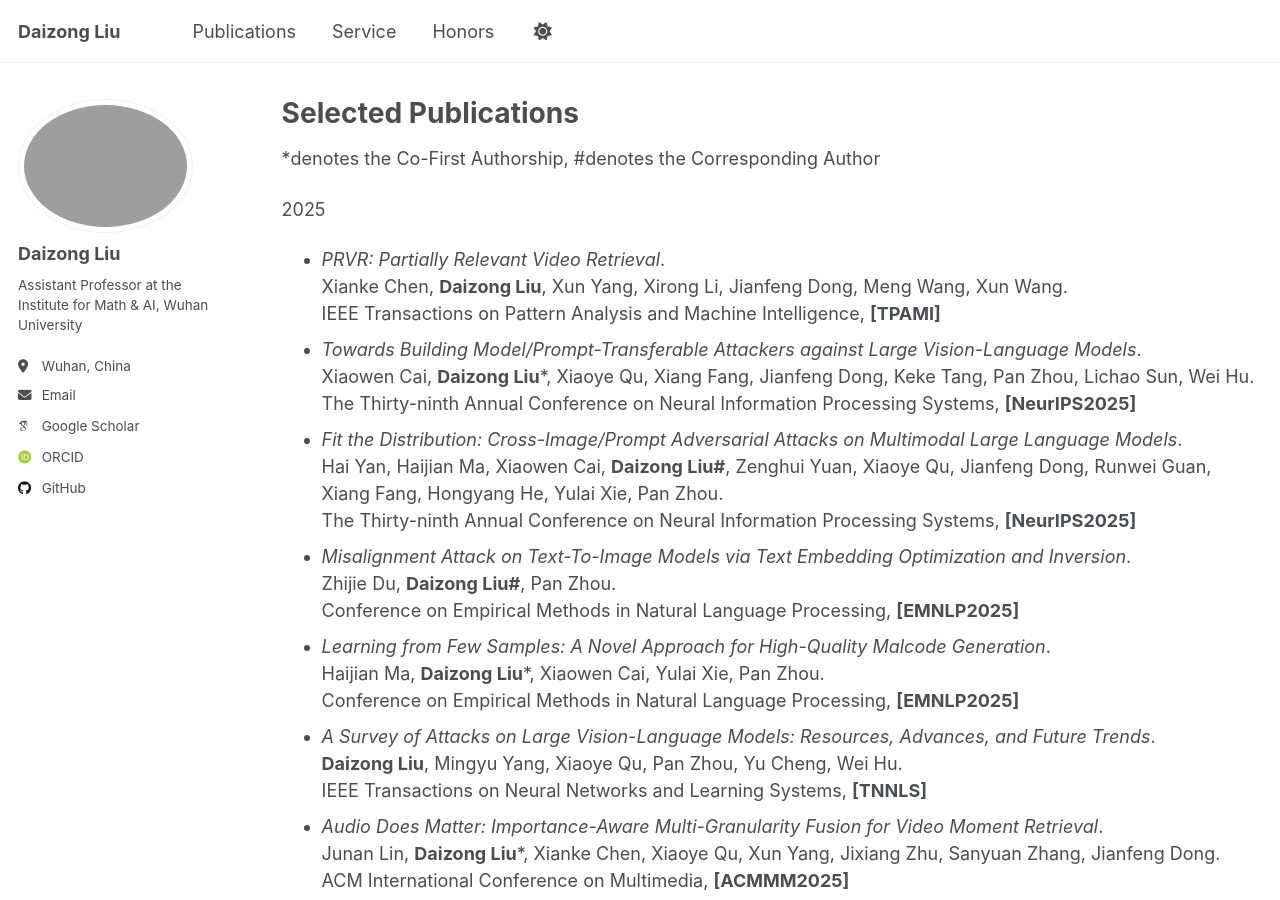
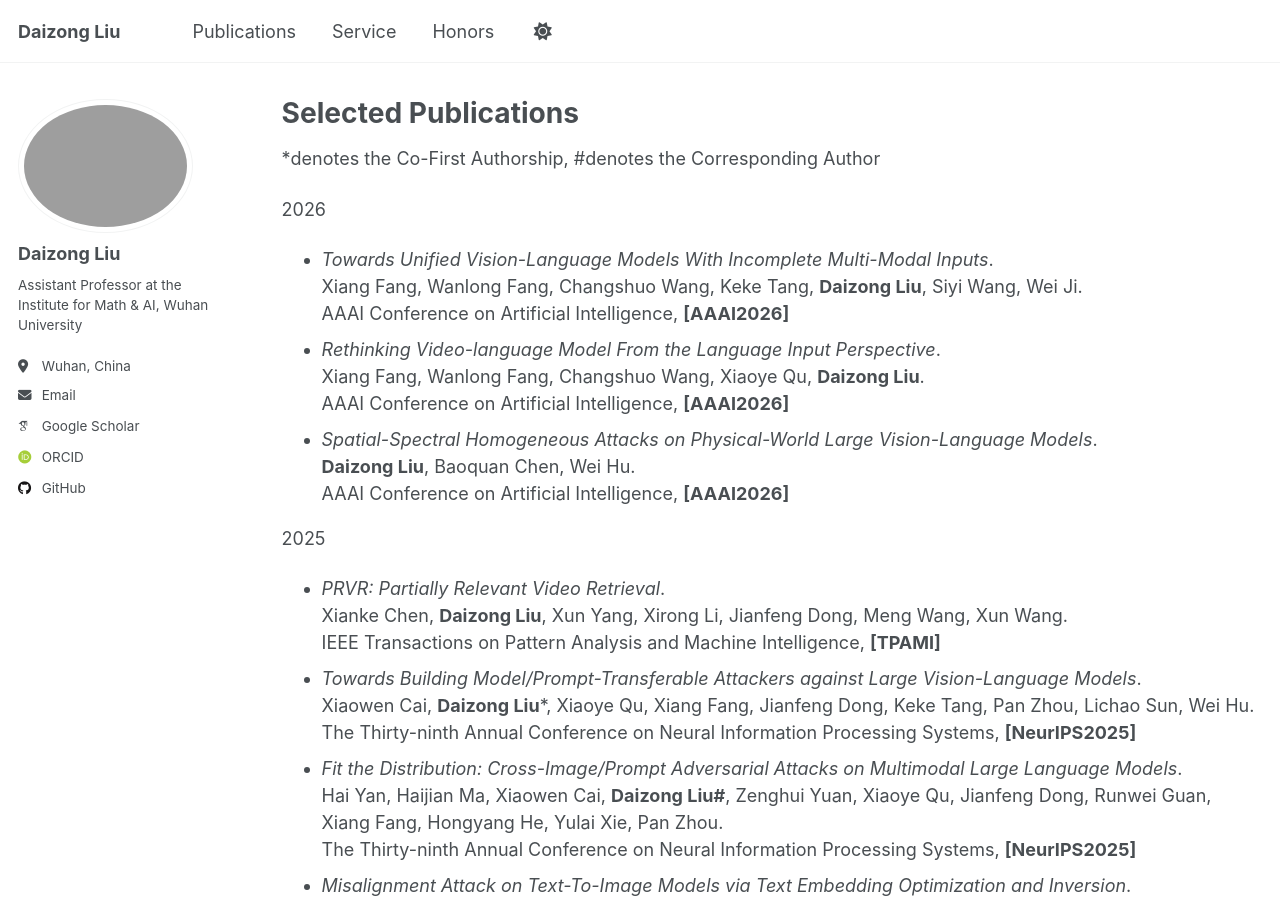
Before and after one commit to liudaizong/liudaizong.github.io, a Jekyll site: the page built from _pages/publications.md, in a window 1280 px wide and 900 px high. Built offline with Jekyll 4.4.1, drawn with Linux system fonts in a browser that asks for light colours; some web fonts are replaced.

Commit message:
Update publications.md

```diff
--- a/_pages/publications.md
+++ b/_pages/publications.md
@@ -5,6 +5,11 @@ permalink: /publications/
 author_profile: true
 ---
 *denotes the Co-First Authorship, #denotes the Corresponding Author
+
+2026
+* *Towards Unified Vision-Language Models With Incomplete Multi-Modal Inputs*.<br/> Xiang Fang, Wanlong Fang, Changshuo Wang, Keke Tang, **Daizong Liu**, Siyi Wang, Wei Ji.<br/> AAAI Conference on Artificial Intelligence, **[AAAI2026]**
+* *Rethinking Video-language Model From the Language Input Perspective*.<br/> Xiang Fang, Wanlong Fang, Changshuo Wang, Xiaoye Qu, **Daizong Liu**.<br/> AAAI Conference on Artificial Intelligence, **[AAAI2026]**
+* *Spatial-Spectral Homogeneous Attacks on Physical-World Large Vision-Language Models*.<br/> **Daizong Liu**, Baoquan Chen, Wei Hu.<br/> AAAI Conference on Artificial Intelligence, **[AAAI2026]**
 
 2025
 * *PRVR: Partially Relevant Video Retrieval*.<br/> Xianke Chen, **Daizong Liu**, Xun Yang, Xirong Li, Jianfeng Dong, Meng Wang, Xun Wang.<br/> IEEE Transactions on Pattern Analysis and Machine Intelligence, **[TPAMI]**
```
